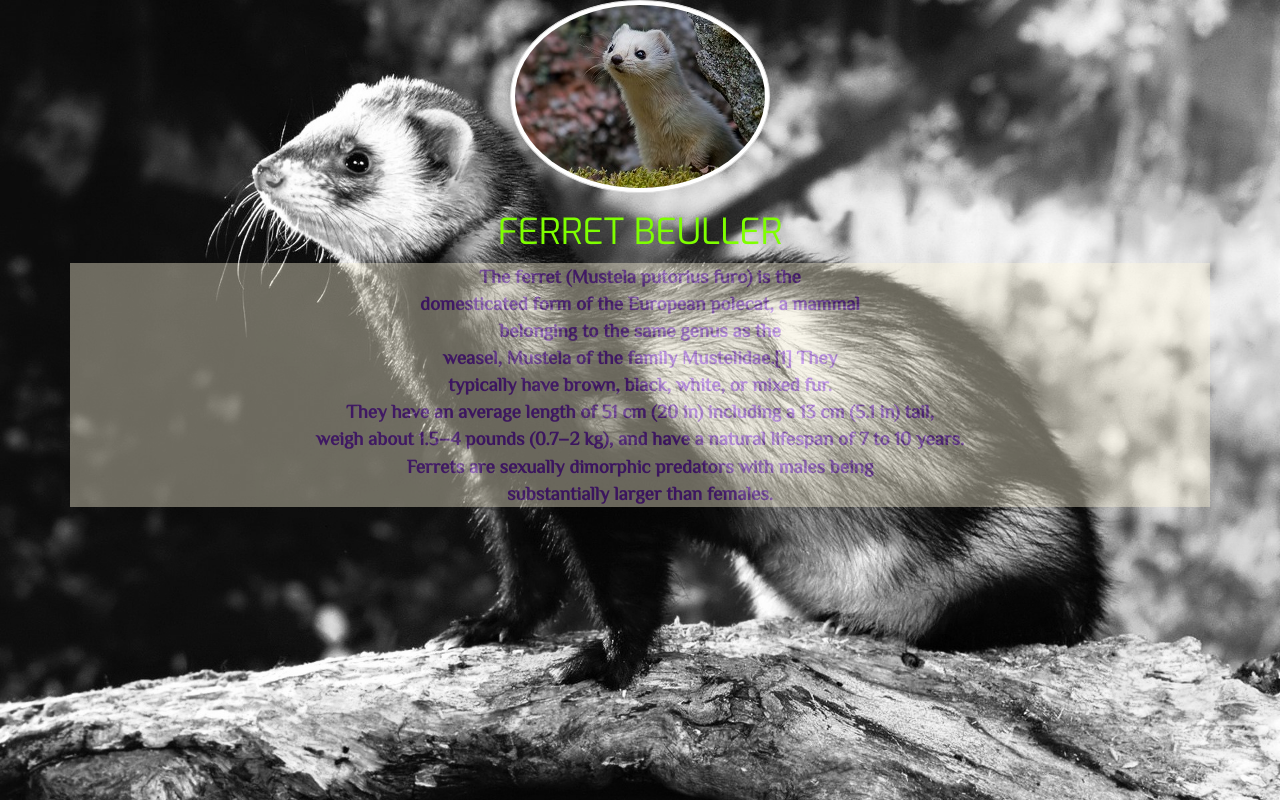
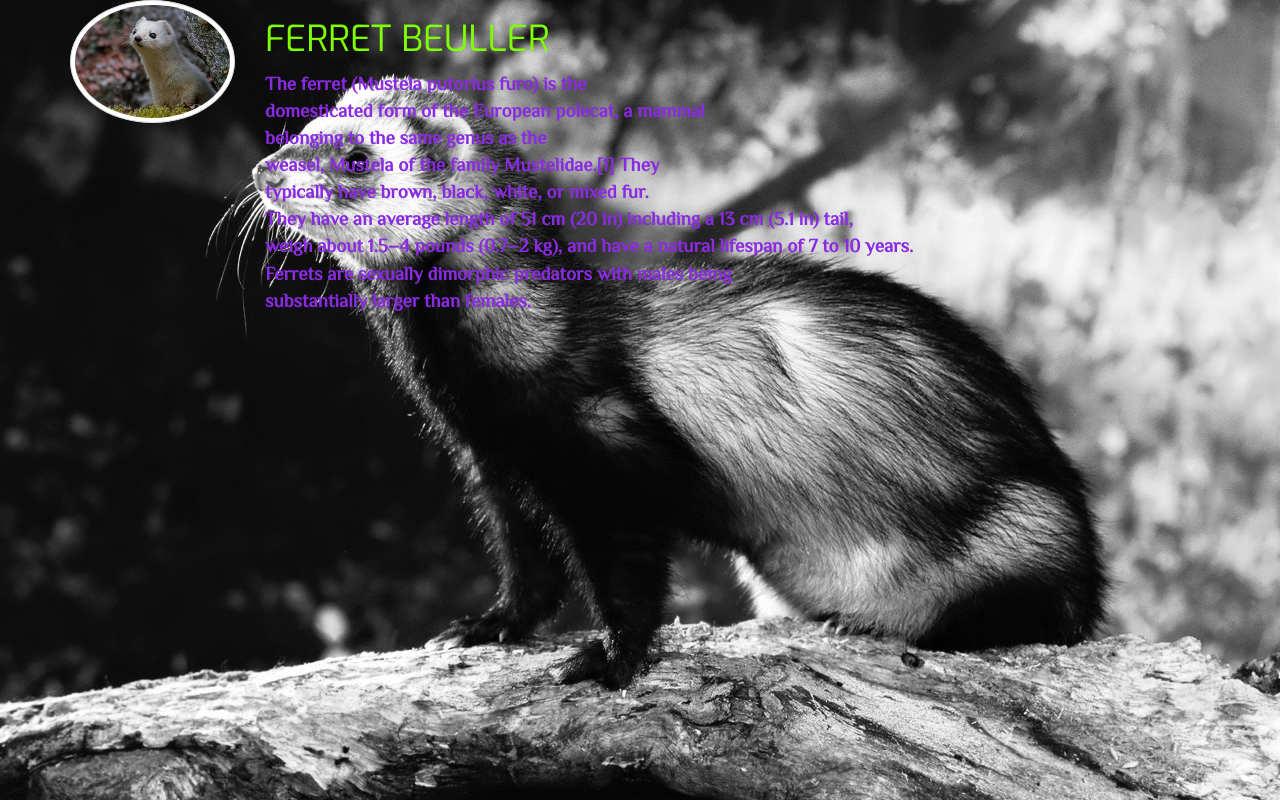
Before and after one commit to Markcollins682/Pet-Website, a plain HTML site: page index.html in a window 1280 px wide. Drawn offline with nearby package versions, Linux system fonts and the light colour scheme.

Commit message:
editted rows in page

```diff
--- a/css/styles.css
+++ b/css/styles.css
@@ -18,8 +18,6 @@ p {
     color:blueviolet;
     font-family: 'Philosopher', sans-serif;
     font-size: 19;
-    background-color:cornsilk;
-    opacity: .4;
 
 }
 
--- a/index.html
+++ b/index.html
@@ -9,11 +9,19 @@
         <link href="https://fonts.googleapis.com/css?family=Philosopher" rel="stylesheet">
     </head>
     <body>
-        <div class="container text-center">
-            <img src="css/photos/464600.jpg"  class="img img-circle img-thumbnail">
+        <div class="container">
+            <div class="row">
+                <div class="col-sm-2">
+                    <img src="css/photos/464600.jpg"  class="img img-circle img-thumbnail">
+                </div>
+
+
+                <div class="col-sm-10">
+
             <h1> FERRET BEULLER</h1>
 
         <P><b>The ferret (Mustela putorius furo) is the <br> domesticated form of the European polecat, a mammal<br> belonging to the same genus as the<br> weasel, Mustela of the family Mustelidae.[1] They<br> typically have brown, black, white, or mixed fur. <br> They have an average length of 51 cm (20 in) including a 13 cm (5.1 in) tail,<br> weigh about 1.5–4 pounds (0.7–2 kg), and have a natural lifespan of 7 to 10 years. <br> Ferrets are sexually dimorphic predators with males being <br> substantially larger than females.</b></P>
+                </div>
              </div>
          <script src="js/jquery-3.1.1.js"></script>
         <script src="js/bootstrap.min.js"></script>
```
